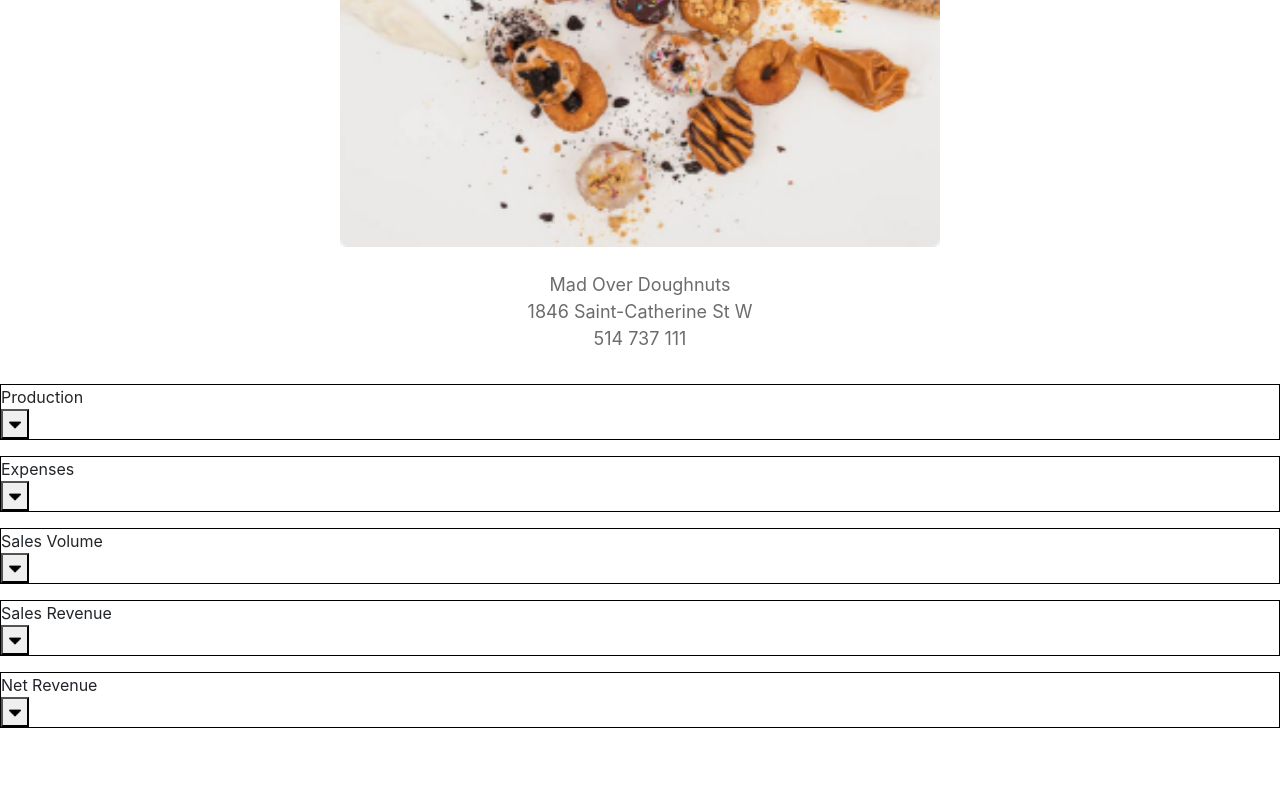
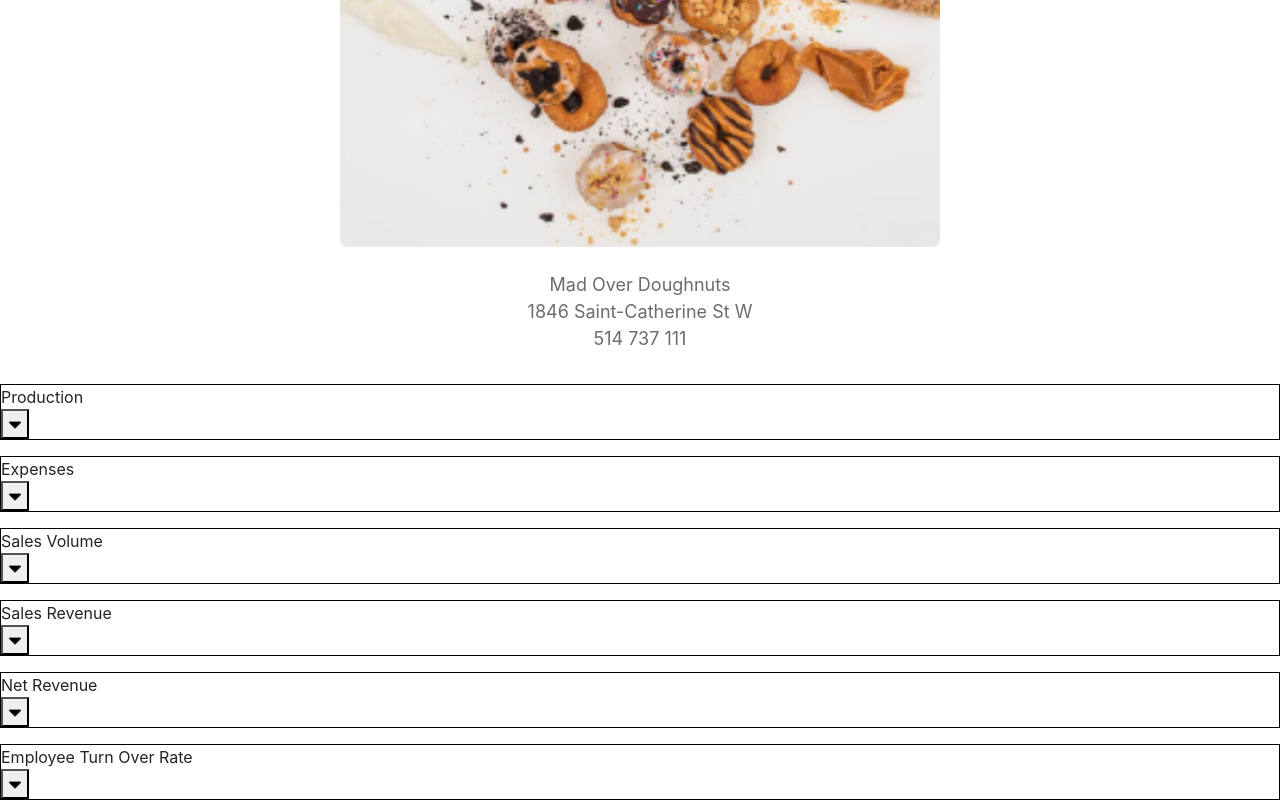
Before and after one commit to AkshayBorana/Donut-Hut, an Angular app: page / in a window 1280 px wide. Shown: the part 431-1231 px from the top of the page. Before the commit the page ends 1159 px from the top, so only its background shows below. Built offline with nearby package versions, Linux system fonts and the light colour scheme; what @ngx-translate/core, @ngx-translate/http-loader would draw is missing.

Commit message:
employee turn over rate component finished.

```diff
--- /dev/null
+++ b/src/app/shared/donut-employee/donut-employee.component.html
@@ -0,0 +1,9 @@
+<dn-accordian [title]="prodTitle" [initialCollapse]="collapse" [idPrefix]="id">
+    <div>
+      <p>{{ jobLeft }}</p>
+    </div>
+
+    <div>
+        <p>{{ jobHired }}</p>
+    </div>
+  </dn-accordian>
--- /dev/null
+++ b/src/app/shared/donut-employee/donut-employee.component.ts
@@ -0,0 +1,19 @@
+import { Component } from "@angular/core";
+
+@Component({
+  selector: "dn-employee",
+  templateUrl: "./donut-employee.component.html",
+  styleUrls: ["./donut-employee.component.scss"]
+})
+export class DonutEmployeeComponent {
+  prodTitle: string = "Employee Turn Over Rate";
+
+  collapse: boolean = true;
+
+  id: string = "employee-accordian";
+
+  jobLeft: string = `Last year only 2 employees left the job due to personal reasons.`;
+
+  jobHired : string = `Hired 4 employees since the sales increased.`
+
+}
--- a/src/app/store-detail/store-detail.component.html
+++ b/src/app/store-detail/store-detail.component.html
@@ -25,4 +25,5 @@
     <dn-sales-volume></dn-sales-volume>
     <dn-sales-revenue></dn-sales-revenue>
     <dn-net-revenue></dn-net-revenue>
+    <dn-employee></dn-employee>
   </div>
```
Also changed, not shown: src/app/shared/shared.module.ts (+5 -2 lines), src/app/shared/donut-employee/donut-employee.component.scss (added).
